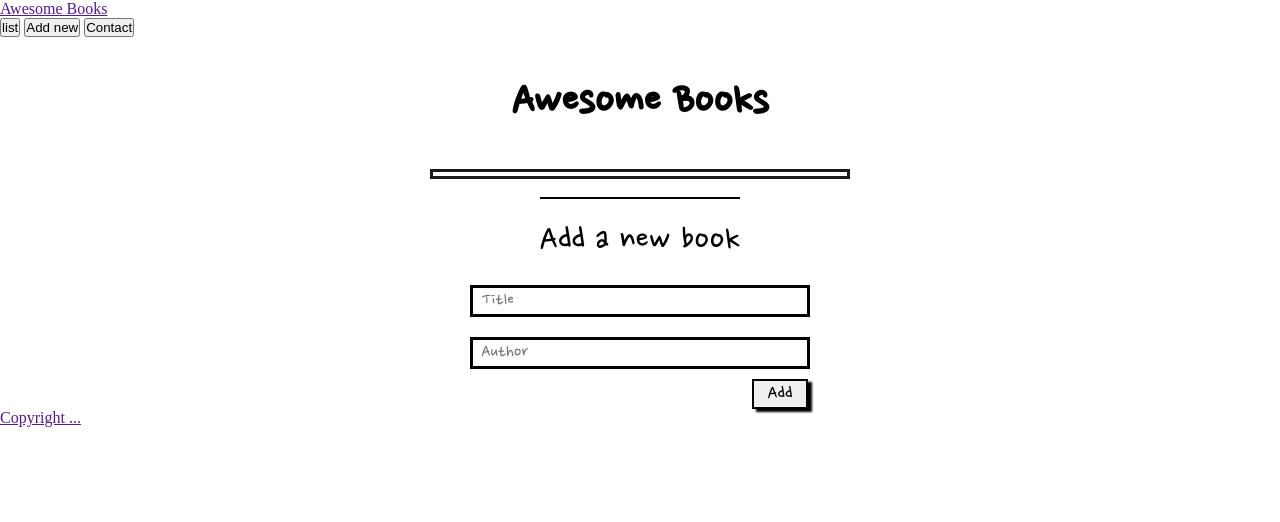
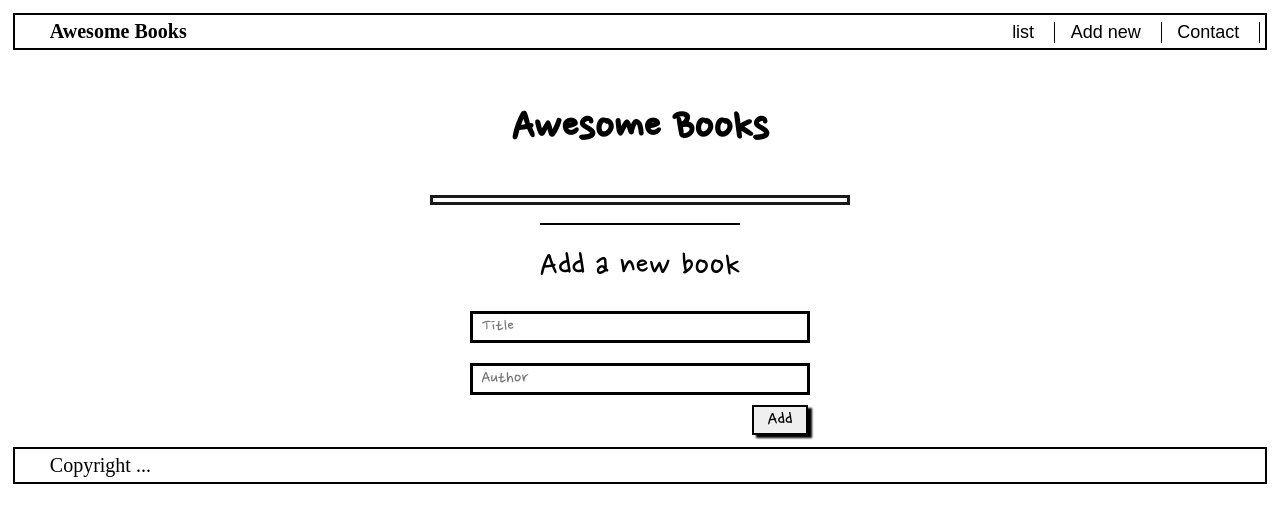
Before and after one commit to MargaretTechworld/Awesome-Books, a website: page index.html in a window 1280 px wide. Drawn offline with Linux system fonts and the light colour scheme.

Commit message:
style header and footer section

```diff
--- a/styles.css
+++ b/styles.css
@@ -9,6 +9,44 @@
 body {
   margin: 0 auto;
   min-width: 375px;
+
+.header{
+  padding: 1%;
+  .nav-bar{
+    display: flex;
+    justify-content: space-between;
+    border: 2px solid #000000;
+    font-size: 20px;
+    font-weight: 600;
+    align-items: baseline;
+    width: 100%;
+    padding: 0.4%;
+
+    .logo{
+    text-decoration: none;
+    margin-left: 30px;
+    color: black;
+    }
+
+    .nav-link-div{
+      display: flex;
+      justify-content: space-between;
+      flex-basis: 20%;
+
+    .nav-links{
+      text-decoration: none;
+      border: none;
+      background: none;
+      font-size: 18px;
+      border-right: 1px solid black;
+      color: black;
+      padding-right: 8%;
+    }
+    }
+
+    }
+}
+
 
   .page-title {
     margin: 0 auto;
@@ -138,4 +176,20 @@ body {
       }
     }
   }
+
+
+  .footer{
+    padding: 1%;
+    .ft-nav-bar{
+    border: 2px solid #000000;
+    font-size: 20px;
+    width: 100%;
+    padding: 0.4%;
+      .ft-nav-links{
+        text-decoration: none;
+        color: black;
+        margin-left: 30px;
+      }
+    }
+  }
 }
```
